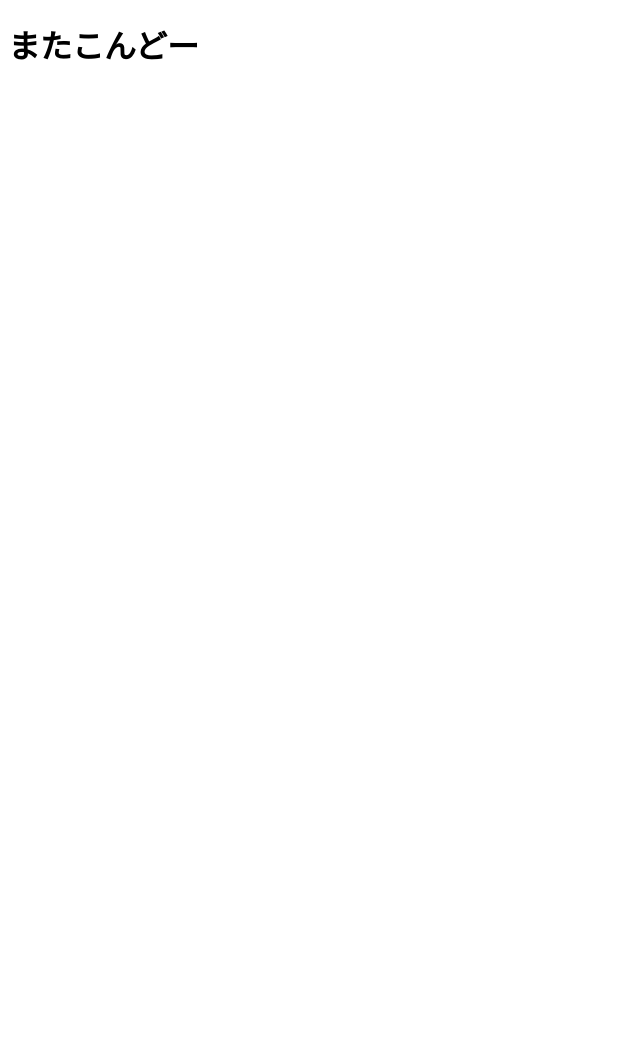
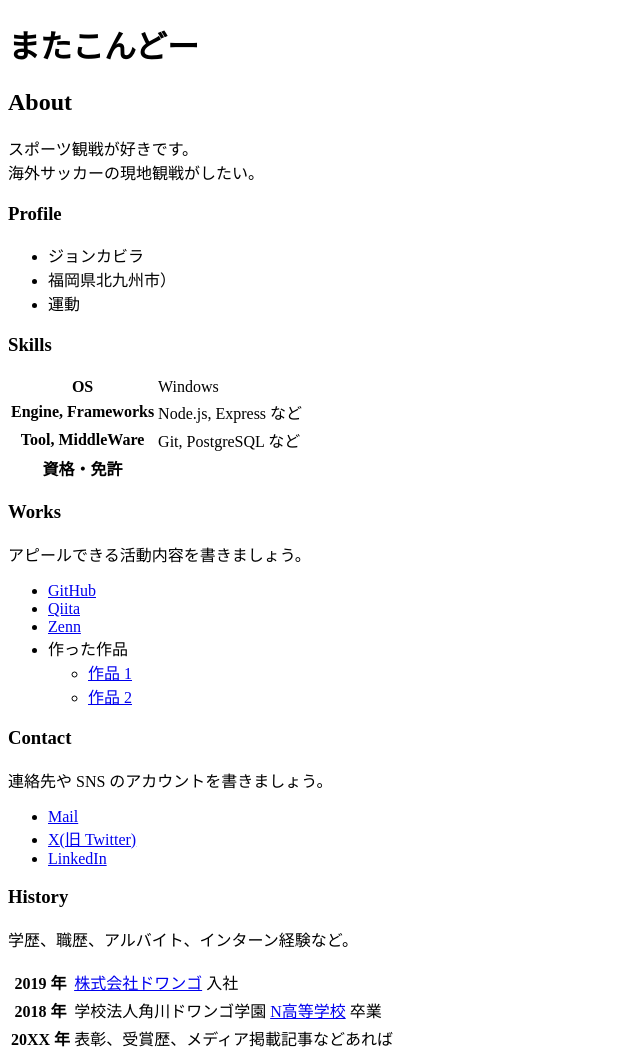
Before and after one commit to 261zs00123-art/matakondo.github.io, a plain HTML site: page index.html in a window 1280 px wide. Shown: the whole page, without its empty margins (0-640 px from the left). Before the commit the page ends 800 px from the top, so only its background shows below. Drawn offline with Linux system fonts and the light colour scheme.

Commit message:
情報を追加

```diff
--- a/index.html
+++ b/index.html
@@ -7,5 +7,78 @@
   </head>
   <body>
     <h1>またこんどー</h1>
+
+    <h2>About</h2>
+    <p>
+      スポーツ観戦が好きです。<br>
+      海外サッカーの現地観戦がしたい。
+    </p>
+
+    <h3>Profile</h3>
+    <ul>
+      <li>ジョンカビラ</li>
+      <li>福岡県北九州市）</li>
+      <li>運動</li>
+    </ul>
+
+    <h3>Skills</h3>
+    <table>
+      <tr>
+        <th>OS</th>
+        <td>Windows</td>
+      </tr>
+      <tr>
+        <th>Engine, Frameworks</th>
+        <td>Node.js, Express など</td>
+      </tr>
+      <tr>
+        <th>Tool, MiddleWare</th>
+        <td>Git, PostgreSQL など</td>
+      </tr>
+      <tr>
+        <th>資格・免許</th>
+        <td></td>
+      </tr>
+    </table>
+
+    <h3>Works</h3>
+    <p>アピールできる活動内容を書きましょう。</p>
+    <ul>
+      <li><a href="https://github.com/">GitHub</a></li>
+      <li><a href="https://qiita.com/">Qiita</a></li>
+      <li><a href="https://zenn.dev/">Zenn</a></li>
+      <li>
+        作った作品
+        <ul>
+          <li><a href="https://example.com/">作品 1</a></li>
+          <li><a href="https://example.com/">作品 2</a></li>
+        </ul>
+      </li>
+    </ul>
+
+    <h3>Contact</h3>
+    <p>連絡先や SNS のアカウントを書きましょう。</p>
+    <ul>
+      <li><a href="mailto:name@example.com">Mail</a></li>
+      <li><a href="https://twitter.com/n_yobikou">X(旧 Twitter)</a></li>
+      <li><a href="https://www.linkedin.com/">LinkedIn</a></li>
+    </ul>
+
+    <h3>History</h3>
+    <p>学歴、職歴、アルバイト、インターン経験など。</p>
+    <table>
+      <tr>
+        <th>2019 年</th>
+        <td><a href="https://dwango.co.jp/">株式会社ドワンゴ</a> 入社</td>
+      </tr>
+      <tr>
+        <th>2018 年</th>
+        <td>学校法人角川ドワンゴ学園 <a href="https://nnn.ed.jp/">N高等学校</a> 卒業</td>
+      </tr>
+      <tr>
+        <th>20XX 年</th>
+        <td>表彰、受賞歴、メディア掲載記事などあれば</td>
+      </tr>
+    </table>
   </body>
 </html>
```
